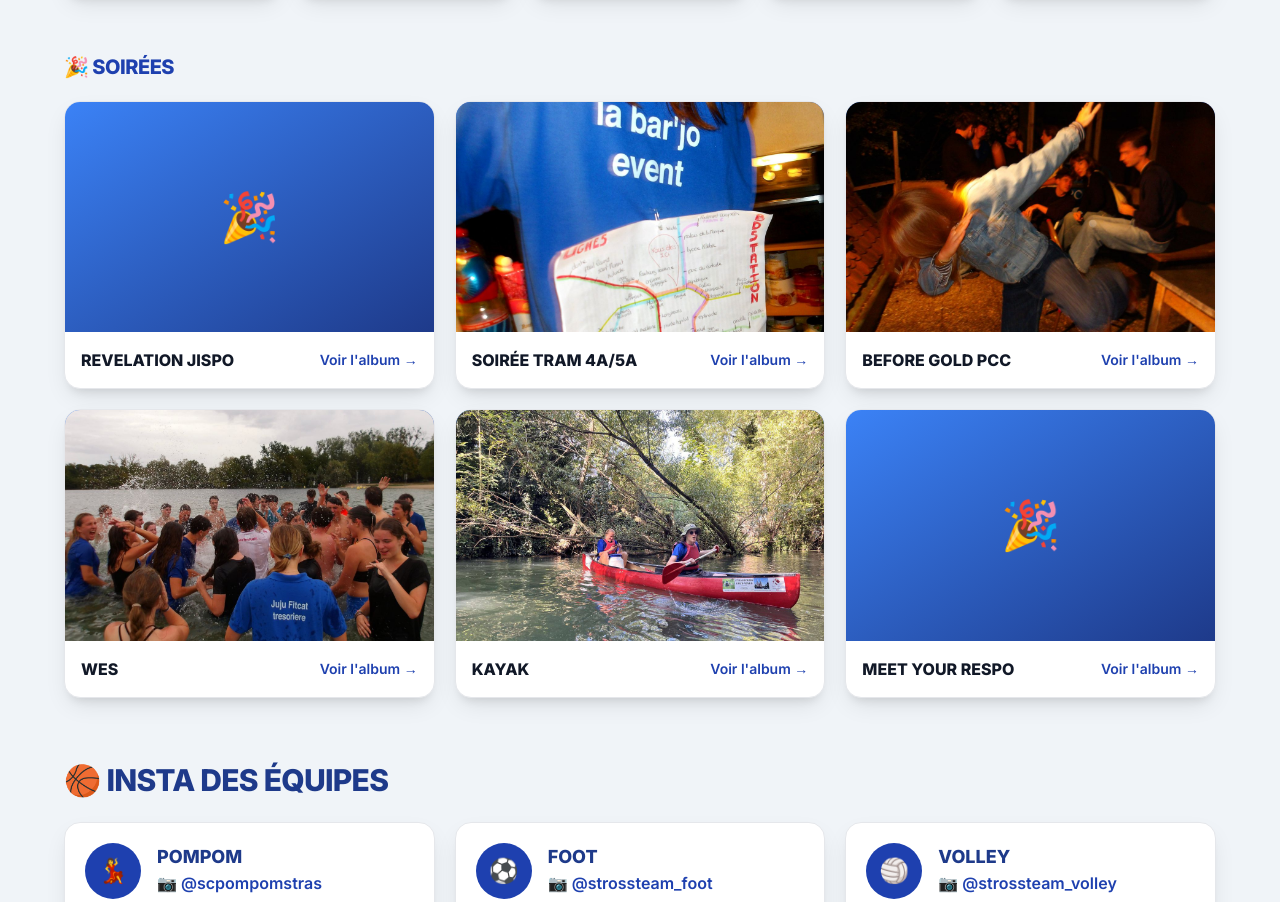
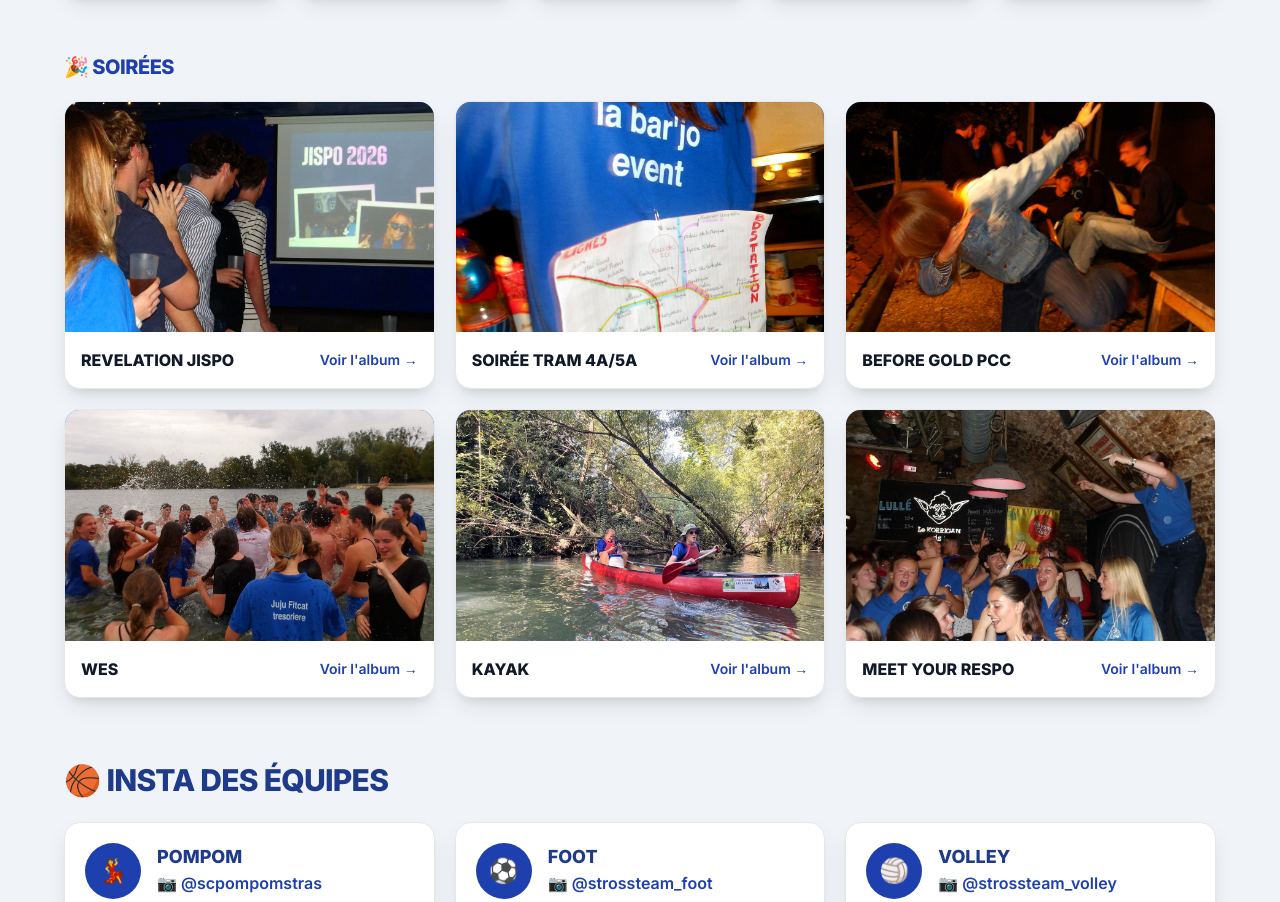
Before and after one commit to bds-scpo-strasbourg/bds-scpo-strasbourg.github.io, a plain HTML site: page index.html in a window 1280 px wide. Shown: the part 1758-2660 px from the top of the page. Drawn offline with nearby package versions, Linux system fonts and the light colour scheme.

Commit message:
Miniatures des soirées Révélation JISPO et Meet your respo
Co-Authored-By: Claude Opus 5.5 <noreply@anthropic.com>
Claude-Session: https://claude.ai/code/session_01N1SFPn2TmqrF6XmC1cfBFs

```diff
--- a/index.html
+++ b/index.html
@@ -172,12 +172,12 @@
        Exemple :
        { titre: "Soirée de Noël", lien: "https://drive.google.com/drive/folders/...", miniature: "miniatures/noel.jpg" }, */
     const SOIREES = [
-        { titre: "REVELATION JISPO",  lien: "https://drive.google.com/drive/folders/17FGeXP4m2YWb0njFsHSyoQlNpEChMsyU", miniature: "" },
+        { titre: "REVELATION JISPO",  lien: "https://drive.google.com/drive/folders/17FGeXP4m2YWb0njFsHSyoQlNpEChMsyU", miniature: "miniatures/revelation-jispo.jpg" },
         { titre: "SOIRÉE TRAM 4A/5A", lien: "https://drive.google.com/drive/folders/13F5xMClTA00ke4c0MZNhFlOkatJJt2yR", miniature: "miniatures/soiree-tram.jpg" },
         { titre: "BEFORE GOLD PCC",   lien: "https://drive.google.com/drive/folders/1MLFgv1eMEwnudwldarzeJHN-MxPBdYFN", miniature: "miniatures/before-gold-pcc.jpg" },
         { titre: "WES",               lien: "https://drive.google.com/drive/folders/12GC2DHB7N9aUlBFdoo2qNuJrG4qVRouQ", miniature: "miniatures/wes.jpg" },
         { titre: "KAYAK",             lien: "https://drive.google.com/drive/folders/1WSysd_Caj9S4QErmiQGdzrT-1zSQVIPX", miniature: "miniatures/kayak.jpg" },
-        { titre: "MEET YOUR RESPO",   lien: "https://drive.google.com/drive/folders/1J5OZLmoqWk7_u6CagEH4DHB94hF98ymj", miniature: "" },
+        { titre: "MEET YOUR RESPO",   lien: "https://drive.google.com/drive/folders/1J5OZLmoqWk7_u6CagEH4DHB94hF98ymj", miniature: "miniatures/meet-your-respo.jpg" },
     ];
 
     /* --- RESPONSABLES PAR DISCIPLINE ---
```
Also changed, not shown: miniatures/meet-your-respo.jpg (added), miniatures/revelation-jispo.jpg (added).
